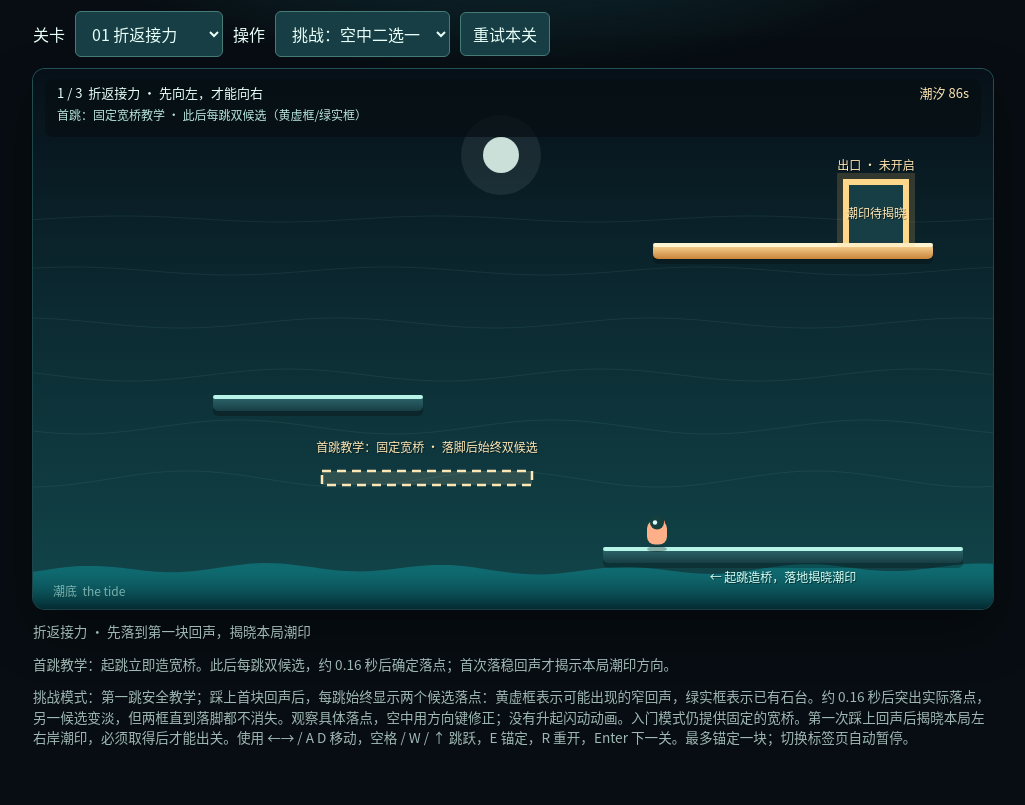
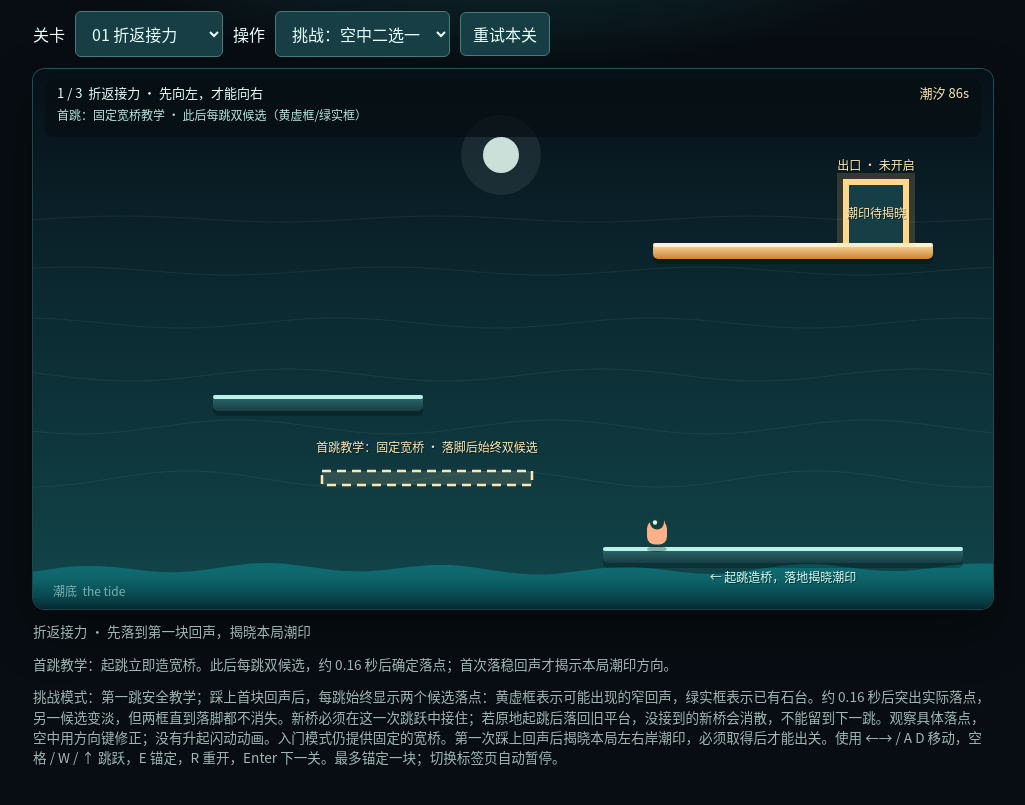
Before and after one commit to siskosun/echo-tide, a website built with Vite: page index.html in a window 1280 px wide. Shown: the part 89-894 px from the top of the page, without its empty margins (127-1152 px from the left). Built offline with nearby package versions, Linux system fonts and the light colour scheme; animation ran at ten frames a second.

Commit message:
docs(EXP-5): explain one-jump bridge commitment in index.html

```diff
--- a/index.html
+++ b/index.html
@@ -68,7 +68,7 @@
       <canvas id="game" width="960" height="540" tabindex="0" aria-label="叠影潮游戏。方向键或 AD 移动，空格跳跃，E 锚定，R 重开。"></canvas>
       <p id="status" class="foot" role="status" aria-live="polite"></p>
       <p id="hint" class="foot"></p>
-      <p class="foot">挑战模式：第一跳安全教学；踩上首块回声后，每跳始终显示两个候选落点：黄虚框表示可能出现的窄回声，绿实框表示已有石台。约 0.16 秒后突出实际落点，另一候选变淡，但两框直到落脚都不消失。观察具体落点，空中用方向键修正；没有升起闪动动画。入门模式仍提供固定的宽桥。第一次踩上回声后揭晓本局左右岸潮印，必须取得后才能出关。使用 ←→ / A D 移动，空格 / W / ↑ 跳跃，E 锚定，R 重开，Enter 下一关。最多锚定一块；切换标签页自动暂停。</p>
+      <p class="foot">挑战模式：第一跳安全教学；踩上首块回声后，每跳始终显示两个候选落点：黄虚框表示可能出现的窄回声，绿实框表示已有石台。约 0.16 秒后突出实际落点，另一候选变淡，但两框直到落脚都不消失。新桥必须在这一次跳跃中接住；若原地起跳后落回旧平台，没接到的新桥会消散，不能留到下一跳。观察具体落点，空中用方向键修正；没有升起闪动动画。入门模式仍提供固定的宽桥。第一次踩上回声后揭晓本局左右岸潮印，必须取得后才能出关。使用 ←→ / A D 移动，空格 / W / ↑ 跳跃，E 锚定，R 重开，Enter 下一关。最多锚定一块；切换标签页自动暂停。</p>
     </div>
     <script type="module" src="/src/main.js"></script>
   </body>
```
